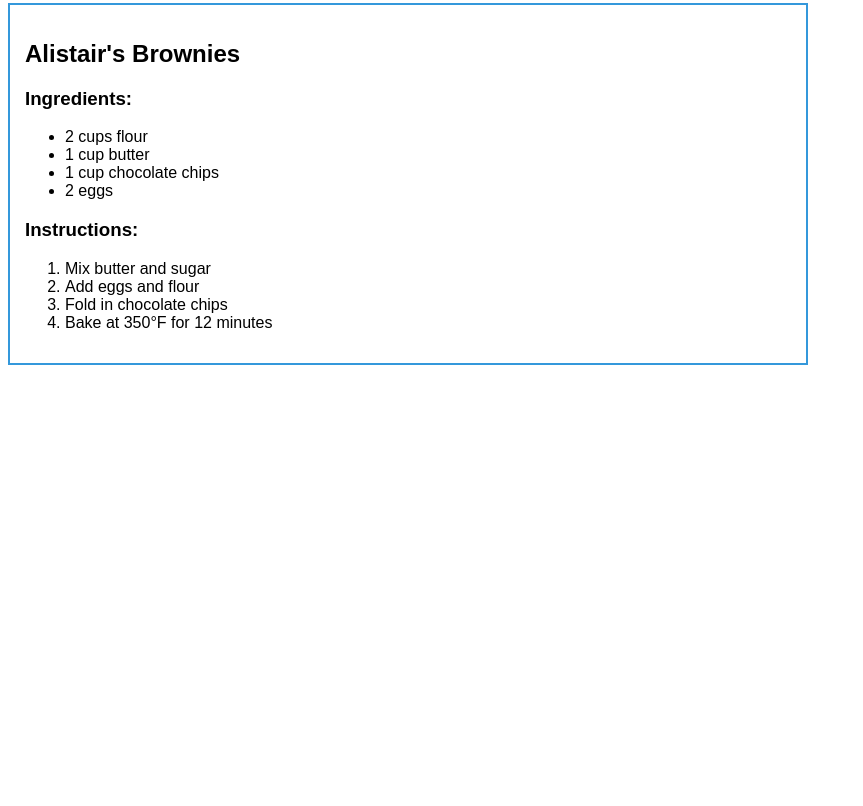
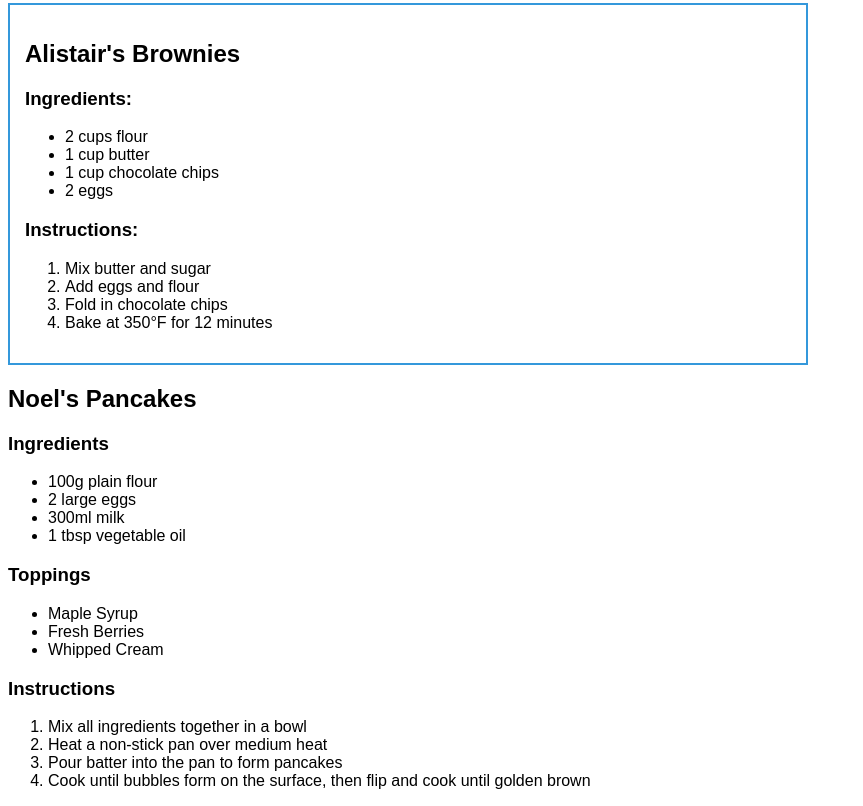
Before and after one commit to Hafeez010/team-recipe-book, a plain HTML site: page index.html in a window 1280 px wide. Shown: the part 603-1409 px from the top of the page, without its empty margins (0-863 px from the left). Before the commit the page ends 976 px from the top, so only its background shows below. Drawn offline with Linux system fonts and the light colour scheme.

Commit message:
6-add-Noel's-Pancakes Closes #6

```diff
--- a/index.html
+++ b/index.html
@@ -59,5 +59,29 @@ h1 { color: #2c3e50; }
 <li>Bake at 350°F for 12 minutes</li>
 </ol>
 </div>
+<div class = "PancakeRecipe">
+    <h2>Noel's Pancakes</h2>
+    <h3>Ingredients</h3>
+    <ul>
+        <li>100g plain flour</li>
+        <li>2 large eggs</li>
+        <li>300ml milk</li>
+        <li>1 tbsp vegetable oil</li>
+    </ul>
+    <h3>Toppings</H3>
+    <ul>
+        <li>Maple Syrup</li>
+        <li>Fresh Berries</li>
+        <li>Whipped Cream</li>
+    </ul>
+    <h3>Instructions</h3>
+    <ol>
+        <li>Mix all ingredients together in a bowl</li>
+        <li>Heat a non-stick pan over medium heat</li>
+        <li>Pour batter into the pan to form pancakes</li>
+        <li>Cook until bubbles form on the surface, then flip and cook until golden brown</li>
+    </ol>
+ </div>
+
 </body>
 </html>
```
